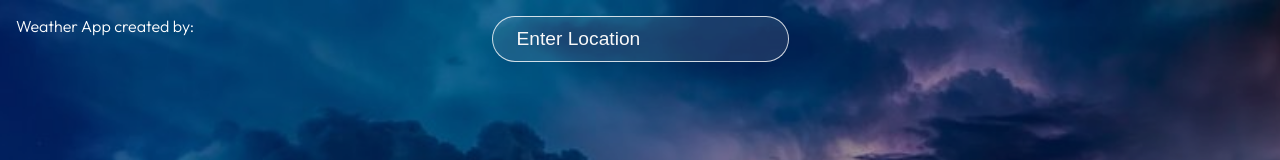
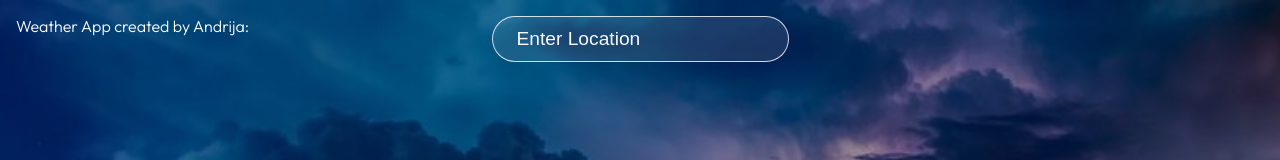
Before and after one commit to andib01/React-weather-website, a React (Create React App) app: page / in a window 1280 px wide. Shown: the top 160 px of the page. Built offline with nearby package versions, Linux system fonts and the light colour scheme.

Commit message:
Add files via upload

```diff
--- a/src/App.js
+++ b/src/App.js
@@ -22,7 +22,7 @@ function App() {
 
   return (
     <div className="app">
-      <div className="weather-app-title">Weather App created by:</div>
+      <div className="weather-app-title">Weather App created by Andrija:</div>
       <div className="search">
         <input
           value={location}
```
